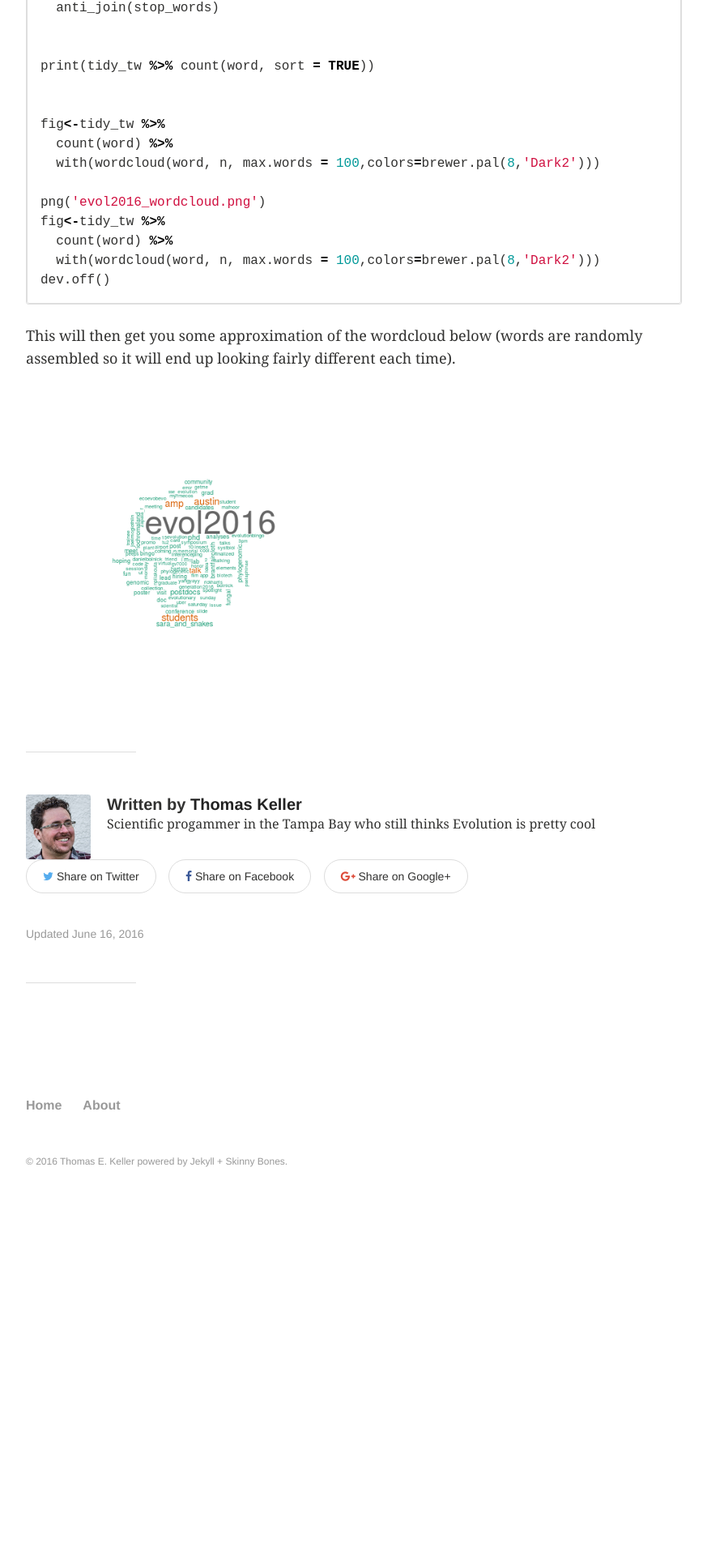
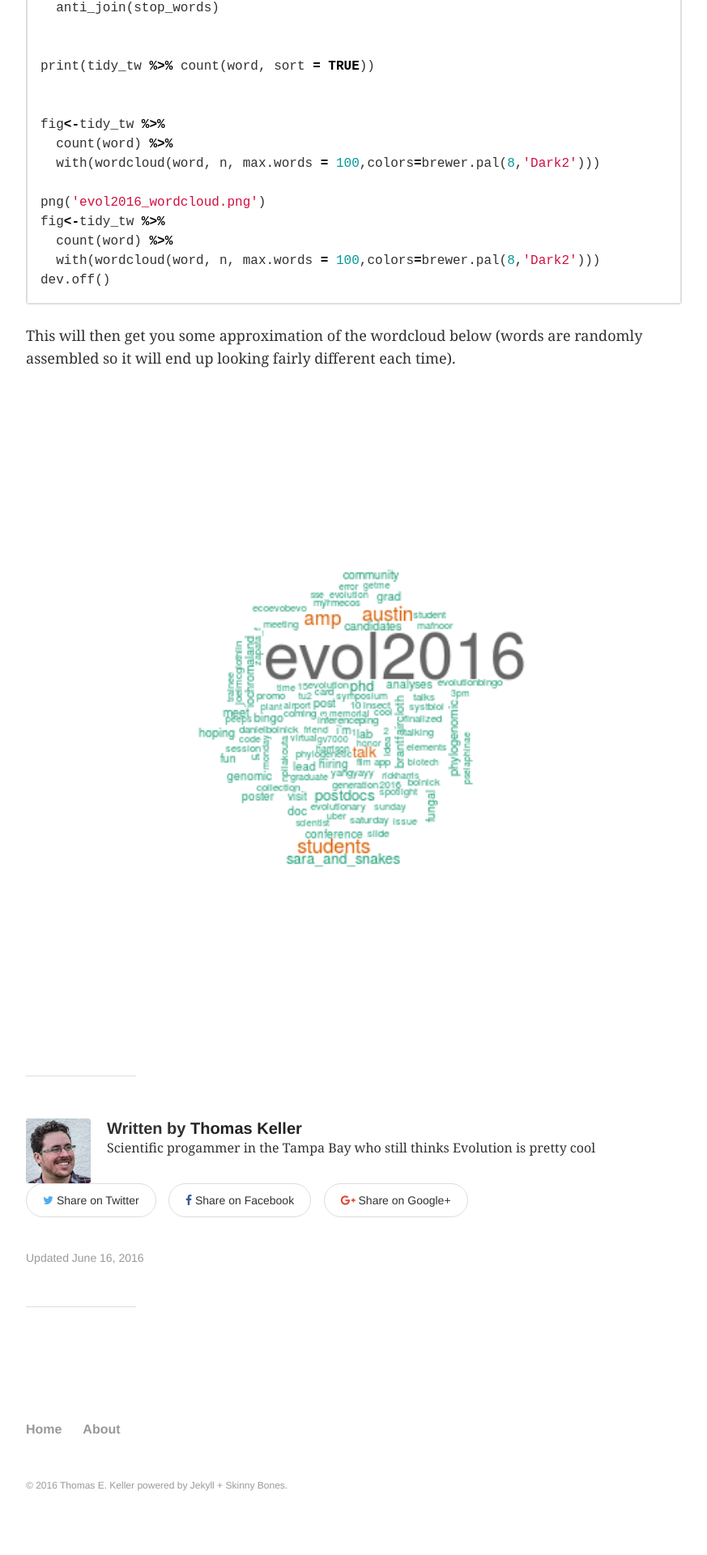
Before and after one commit to thomas-keller/thomas-keller.github.io, a Jekyll site: the page built from _posts/articles/2016-06-16-using-streamr-tidytext-to-conferences-with-twitter.md, in a window 1280 px wide. Shown: the part 2715-4635 px from the top of the page at 81% size, without its empty margins (64-937 px from the left). Built offline with Jekyll 4.4.1, drawn with Linux system fonts in a browser that asks for light colours; comment, search, counter and statistics services are not loaded; before the commit the page ends 4235 px from its top, so only the background shows below that.

Commit message:
post about twitter stream for evol

```diff
--- a/_posts/articles/2016-06-16-using-streamr-tidytext-to-conferences-with-twitter.md
+++ b/_posts/articles/2016-06-16-using-streamr-tidytext-to-conferences-with-twitter.md
@@ -90,4 +90,4 @@ dev.off()
 
 This will then get you some approximation of the wordcloud below (words are randomly assembled so it will end up looking fairly different each time).
 
-<img src="https://thomas-keller.github.io/images/evol2016_wordcloud.png" width="400">
+<img src="https://thomas-keller.github.io/images/evol2016_wordcloud.png" width="800">
```
